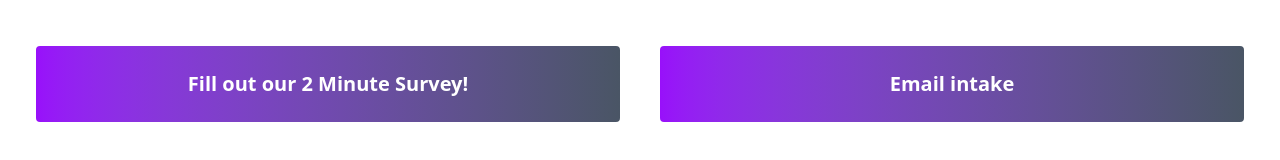
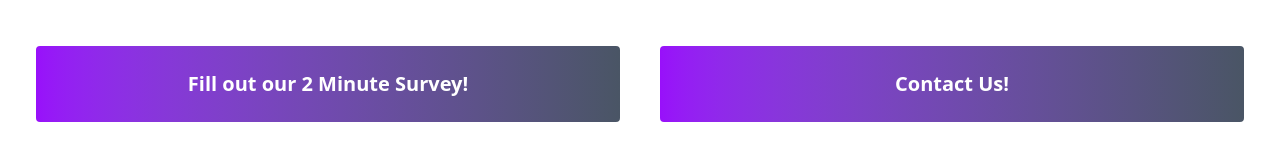
Before and after one commit to jhutchison/tech-savvy_clinician_site, a Next.js app: page / in a window 1280 px wide. Shown: the part 560-720 px from the top of the page. Built offline with nearby package versions, Linux system fonts and the light colour scheme.

Commit message:
update button text

```diff
--- a/src/app/page.tsx
+++ b/src/app/page.tsx
@@ -46,12 +46,12 @@ export default function Home() {
               </Link>
 
               <a
-                id="email-intake"
+                id="contact-us!"
                 href={intakeMailtoHref}
                 className="bg-linear-to-r from-purple-600 to-gray-600
           text-white p-6 rounded-lg border-4 hover:border-green-400 block text-center"
               >
-                <span className="text-xl font-semibold mb-2">Email intake</span>
+                <span className="text-xl font-semibold mb-2">Contact Us!</span>
               </a>
             </div>
           </div>
```
